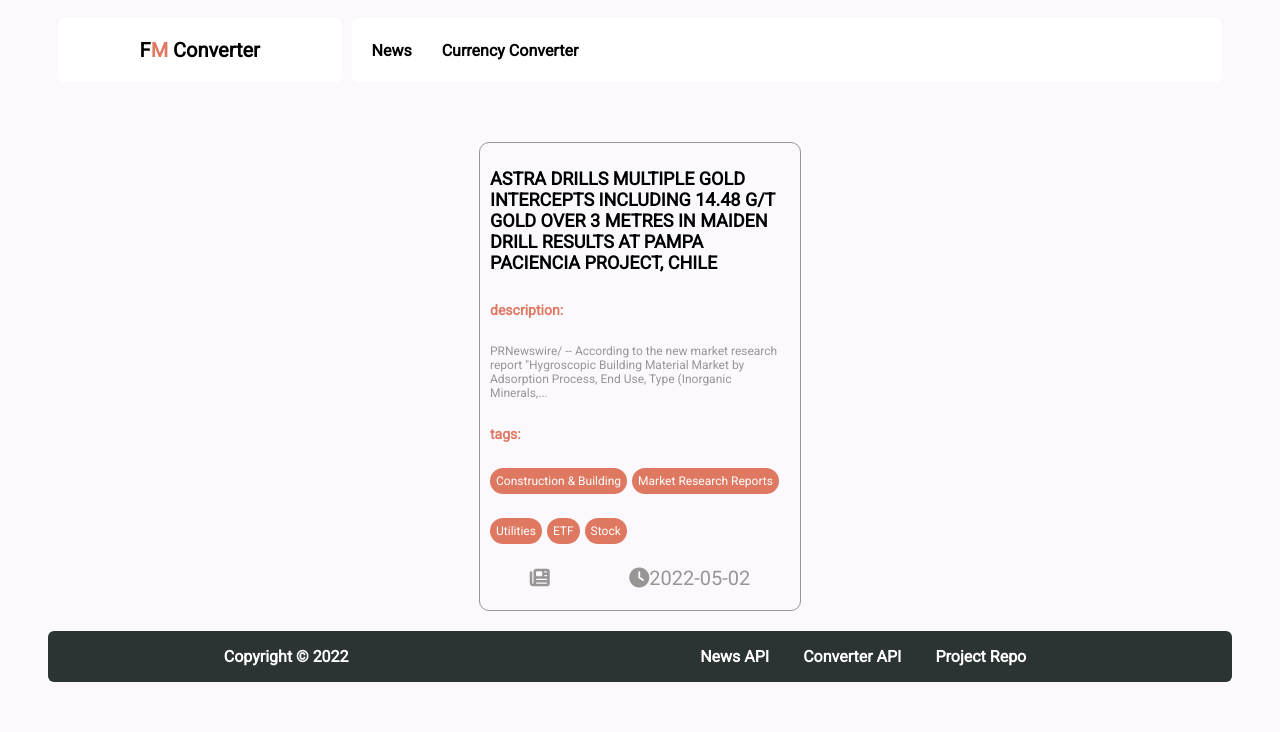
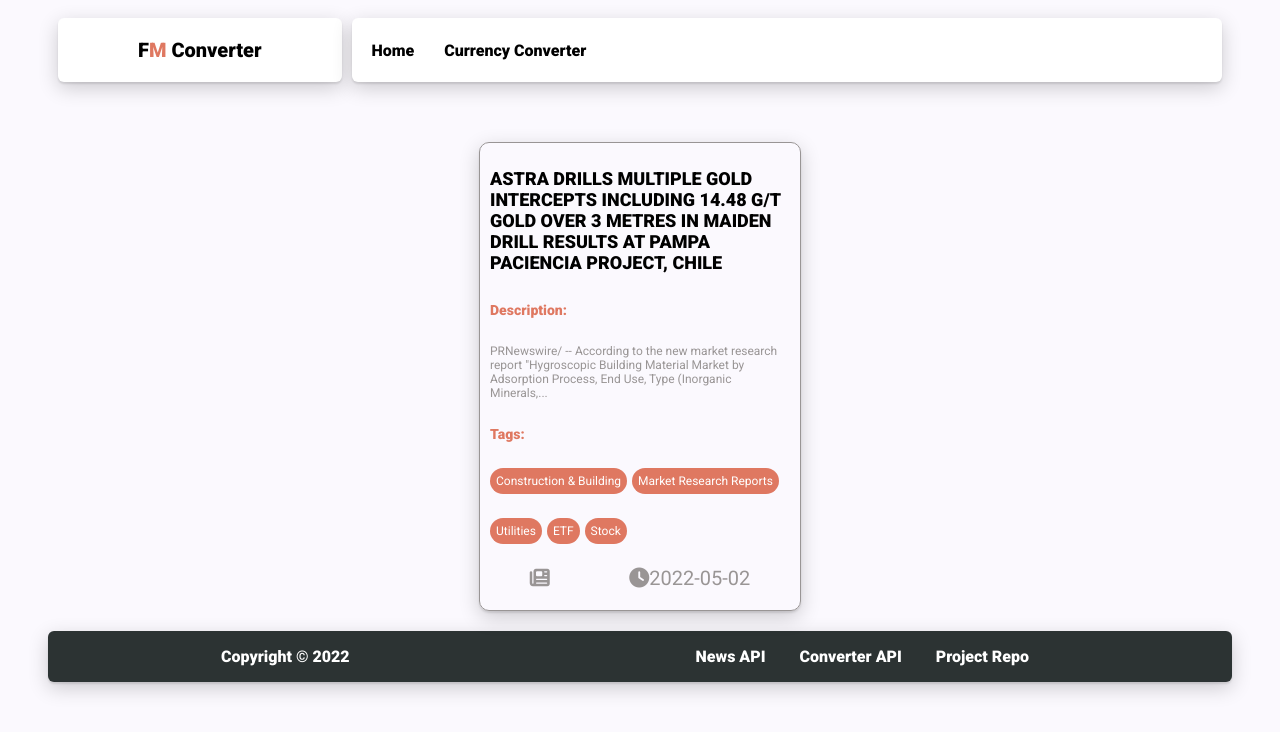
Before and after one commit to CA-G12/Api-Fadi-Mahamoud, a website: page html/news.html in a window 1280 px wide. Drawn offline with Linux system fonts and the light colour scheme.

Commit message:
modify the style related #15

```diff
--- a/Styles/news.css
+++ b/Styles/news.css
@@ -1,4 +1,4 @@
-@import url("https://fonts.googleapis.com/css2?family=Roboto&display=swap");
+@import url("https://fonts.googleapis.com/css2?family=Roboto:ital,wght@0,400;0,900;1,700&display=swap");
 * {
   font-family: "Roboto", sans-serif;
 }
@@ -13,6 +13,7 @@ body {
 }
 a {
   text-decoration: none;
+  color: black;
 }
 
 /* Start header section*/
@@ -24,6 +25,7 @@ a {
   background-color: rgb(255, 255, 255);
   border-radius: 0.6rem;
   font-weight: 900;
+  box-shadow: 0 2px 2px 0 rgba(0, 0, 0, 0.1), 0 6px 20px 0 rgba(0, 0, 0, 0.19);
 }
 .title {
   flex-direction: row;
@@ -85,6 +87,7 @@ a {
   display: flex;
   flex-direction: column;
   justify-content: space-between;
+  box-shadow: 0 2px 2px 0 rgba(0, 0, 0, 0.1), 0 6px 20px 0 rgba(0, 0, 0, 0.19);
 }
 .card h3 {
   color: #df7861;
--- a/html/news.html
+++ b/html/news.html
@@ -14,12 +14,12 @@
   <body>
     <header class="header">
       <section class="title title-card">
-        <p>F<span class="logo">M</span> Converter</p>
+        <a href="../index.html"><p>F<span class="logo">M</span> Converter</p></a>
       </section>
 
       <nav class="nav-icons title-card">
-        <a href="index.html">News</a>
-        <a href="index.html">Currency Converter</a>
+        <a href="../index.html">Home</a>
+        <a href="#">Currency Converter</a>
       </nav>
     </header>
     <main class="container">
@@ -28,13 +28,13 @@
             ASTRA DRILLS MULTIPLE GOLD INTERCEPTS INCLUDING 14.48 G/T GOLD OVER 3
             METRES IN MAIDEN DRILL RESULTS AT PAMPA PACIENCIA PROJECT, CHILE
           </h2>
-          <h3>description:</h3>
+          <h3>Description:</h3>
           <p>
             PRNewswire/ -- According to the new market research report
             "Hygroscopic Building Material Market by Adsorption Process, End Use,
             Type (Inorganic Minerals,...
           </p>
-          <h3>tags:</h3>
+          <h3>Tags:</h3>
           <div class="tags">
             <p>Construction & Building</p>
             <p>Market Research Reports</p>
```
